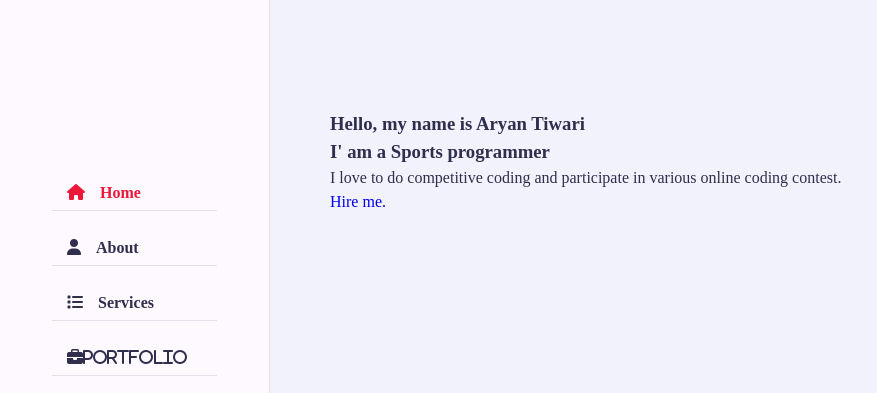
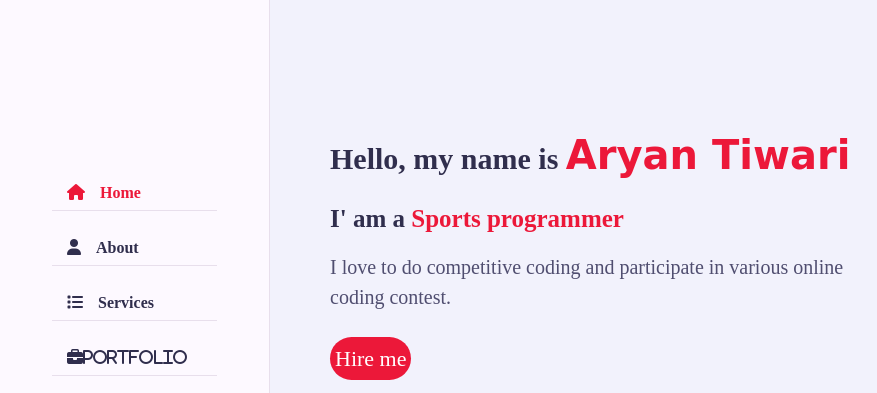
Before and after one commit to ArynTiwari/MyWebsite, a plain HTML site: page Codes/index.html in a window 1280 px wide. Shown: the part 112-505 px from the top of the page, 0-877 px from the left. Drawn offline with Linux system fonts and the light colour scheme.

Commit message:
PartiallyDone
Going for dinner

```diff
--- a/Codes/index.html
+++ b/Codes/index.html
@@ -44,9 +44,9 @@
                     <div class="row">
                         <div class="home-info padd15">
                             <h3 class="hello">Hello, my name is <span class="name">Aryan Tiwari</span></h3>
-                            <h3 class="my-profession">I' am a <span class="profession">Sports programmer</span></h3>
+                            <h3 class="my-profession">I' am a <span class="typing">Sports programmer</span></h3>
                             <p>I love to do competitive coding and participate in various online coding contest.</p>
-                            <a href="#contact" class="btn hire-me">Hire me.</a>
+                            <a href="#contact" class="btn hire-me">Hire me</a>
                         </div>
                         <div class="home-img padd15">
                             <img src="hero.jpg" alt="">
@@ -54,7 +54,7 @@
                     </div>
                 </div>
             </section>
-            <!--=== Home Sectrion End ===-->
+            <!--=== Home Section End ===-->
         </div>
     </div>
     <script src="script.js"></script>
--- a/Codes/style.css
+++ b/Codes/style.css
@@ -64,6 +64,23 @@ ul {
     margin-right: 15px;
     position: relative;
 }
+.btn
+{
+    font-size: 22px;
+    font-weight: 500;
+    padding: 5px 5px;
+    color: white;
+    background: var(--skin-color);
+    border-radius: 55px;
+    border: none;
+    display: inline-block;
+    white-space: nowrap;
+    transition: all 0.3s ease;
+}
+.btn:hover
+{
+    transform:scale(1.05) ;
+}
 /*Aside*/
 .aside {
     width: 270px;
@@ -103,7 +120,7 @@ ul {
 }
 
 .aside .logo a::before {
-    content: ' ';
+    content: '';
     position: absolute;
     width: 20px;
     height: 20px;
@@ -114,7 +131,7 @@ ul {
 }
 
 .aside .logo a::after {
-    content: ' ';
+    content: '';
     position: absolute;
     width: 20px;
     height: 20px;
@@ -207,6 +224,33 @@ ul {
     flex:0 0 60%;
     max-width: 60%;
 }
+h3.hello
+{
+    font-size: 30px;
+    margin: 15px 0;
+}
+h3.hello span
+{
+    font-family: 'Clicker Script', cursive;
+    font-size: 40px;
+    font-weight: 700;
+    color: var(--skin-color);
+}
+h3.my-profession
+{
+    font-size: 25px;
+    margin: 15px 0;
+}
+.typing
+{
+    color: var(--skin-color);
+}
+.home-info p
+{
+    margin-bottom: 25px;
+    font-size: 20px;
+    color: var(--text-black-700);
+}
 .home .home-img
 {
     flex:0 0 40%;
```
